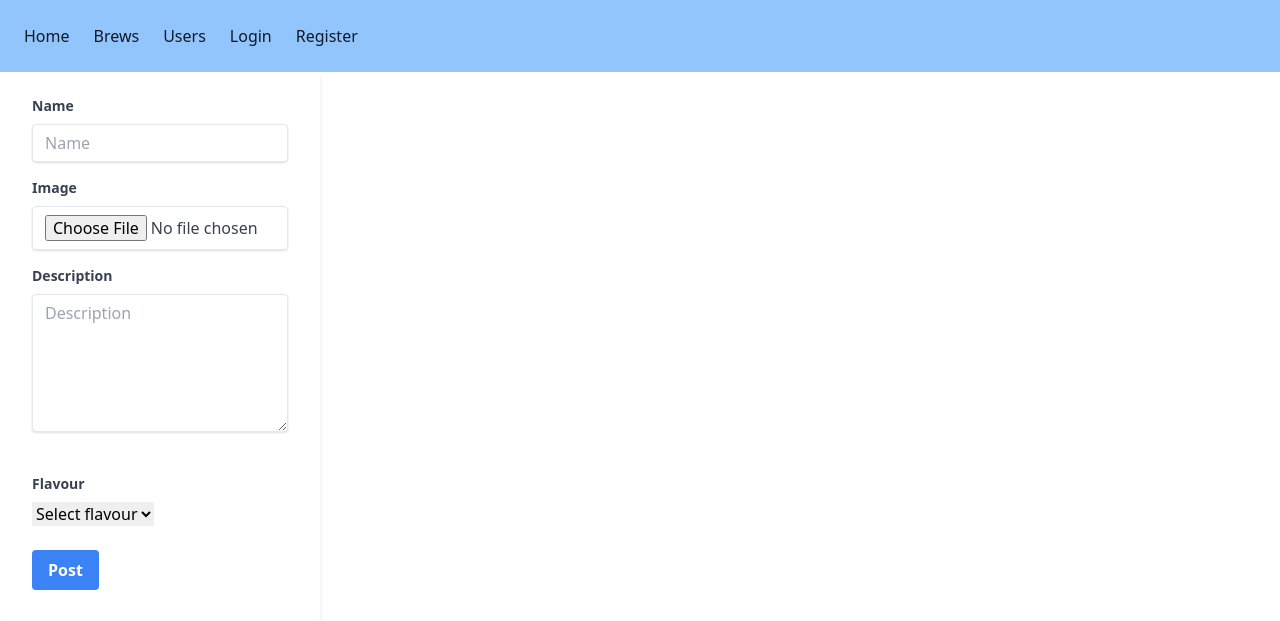
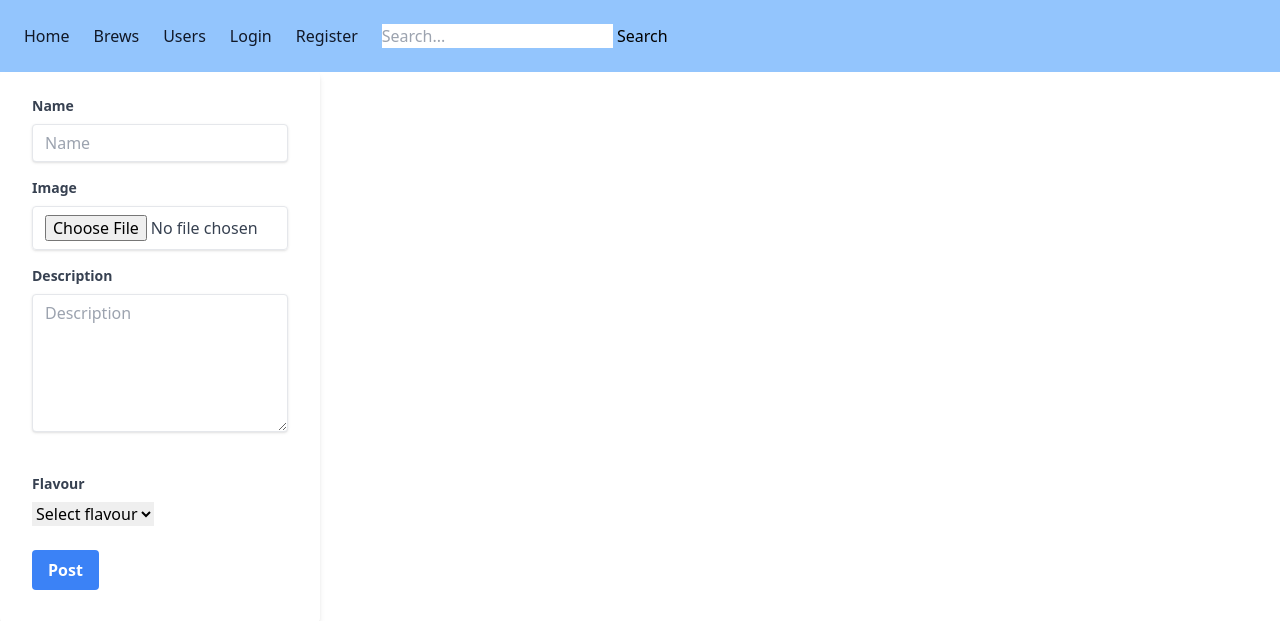
Before and after one commit to Code-Institute-Submissions/CI-milestone-5, a Flask app: page /new_brew in a window 1280 px wide. Shown: the top 621 px of the page. Run offline with Flask 2, Linux system fonts and the light colour scheme; data that the repository does not hold is empty; style sheets or scripts are compiled from the project's sources; some libraries are stand-ins or nearby versions.

Commit message:
Added: Search and Brew Comments

```diff
--- a/app.py
+++ b/app.py
@@ -18,6 +18,7 @@ app.secret_key = os.environ.get("SECRET_KEY")
 mongo = PyMongo(app)
 
 
+# Displays a list of 6 most recent brews and 6 most recent users
 @app.route("/")
 def home():
     brews = mongo.db.Brews.find().sort("_id", -1)
@@ -26,12 +27,14 @@ def home():
     return render_template("index.html", brews=brews, users=users)
 
 
+# Displays all posted brews
 @app.route("/get_brews")
 def get_brews():
     brews = mongo.db.Brews.find()
     return render_template("brews.html", brews=brews)
 
 
+# Displays a list of all registered users
 @app.route("/get_users")
 def get_users():
     users = mongo.db.Users.find()
@@ -109,6 +112,13 @@ def logout():
     return redirect("login")
 
 
+@app.route("/search", methods=["GET", "POST"])
+def search():
+    query = request.form.get("search")
+    brews = mongo.db.Brews.find({"$text": {"$search": query}})
+    return render_template("brews.html", brews=brews)
+
+
 @app.route("/new_brew", methods=["GET", "POST"])
 def new_brew():
     if request.method == "POST":
@@ -166,7 +176,7 @@ def delete_brew(id):
 def post_comment(brew_id):
     date = datetime.now()
     comment = {
-        "text": request.form["comment"],
+        "text": request.form.get("comment"),
         "created_by": session["user"],
         "created_on": date.strftime("%d/%m/%y"),
         "brew_id": ObjectId(brew_id)
@@ -177,6 +187,14 @@ def post_comment(brew_id):
     return redirect(url_for("brew", id=brew_id))
 
 
+@app.route("/delete_comment/<brew_id>/<id>")
+def delete_comment(id, brew_id):
+    mongo.db.Comments.delete_one({"_id": ObjectId(id)})
+    flash("Comment removed!")
+
+    return redirect(url_for("brew", id=brew_id))
+
+
 if __name__ == "__main__":
     app.run(host=os.environ.get("IP"),
             port=int(os.environ.get("PORT")),
--- a/templates/base.html
+++ b/templates/base.html
@@ -22,6 +22,10 @@
                 <a href="{{ url_for('login') }}" class="mr-6 text-gray-900 hover:text-gray-500">Login</a>
                 <a href="{{ url_for('register') }}" class="mr-6 text-gray-900 hover:text-gray-500">Register</a>
             {% endif %}
+            <form action="{{ url_for('search') }}" method="post">
+                <input type="text" name="search" id="search" placeholder="Search..." minlength="3" required>
+                <button type="submit">Search</button>
+            </form>
         </nav>
     </header>
 
--- a/templates/brew.html
+++ b/templates/brew.html
@@ -30,6 +30,11 @@
     <ul>
         {% for comment in comments %}
         <li>{{comment.text}}</li>
+        {% if comment.created_by == session['user'] %}
+        <a href="{{ url_for('delete_comment', id=comment._id, brew_id=brew._id) }}">
+            Delete
+        </a>
+        {% endif %}
         {% endfor %}
     </ul>
 </div>
```
Lines whose indentation alone changed are shown as unchanged.
